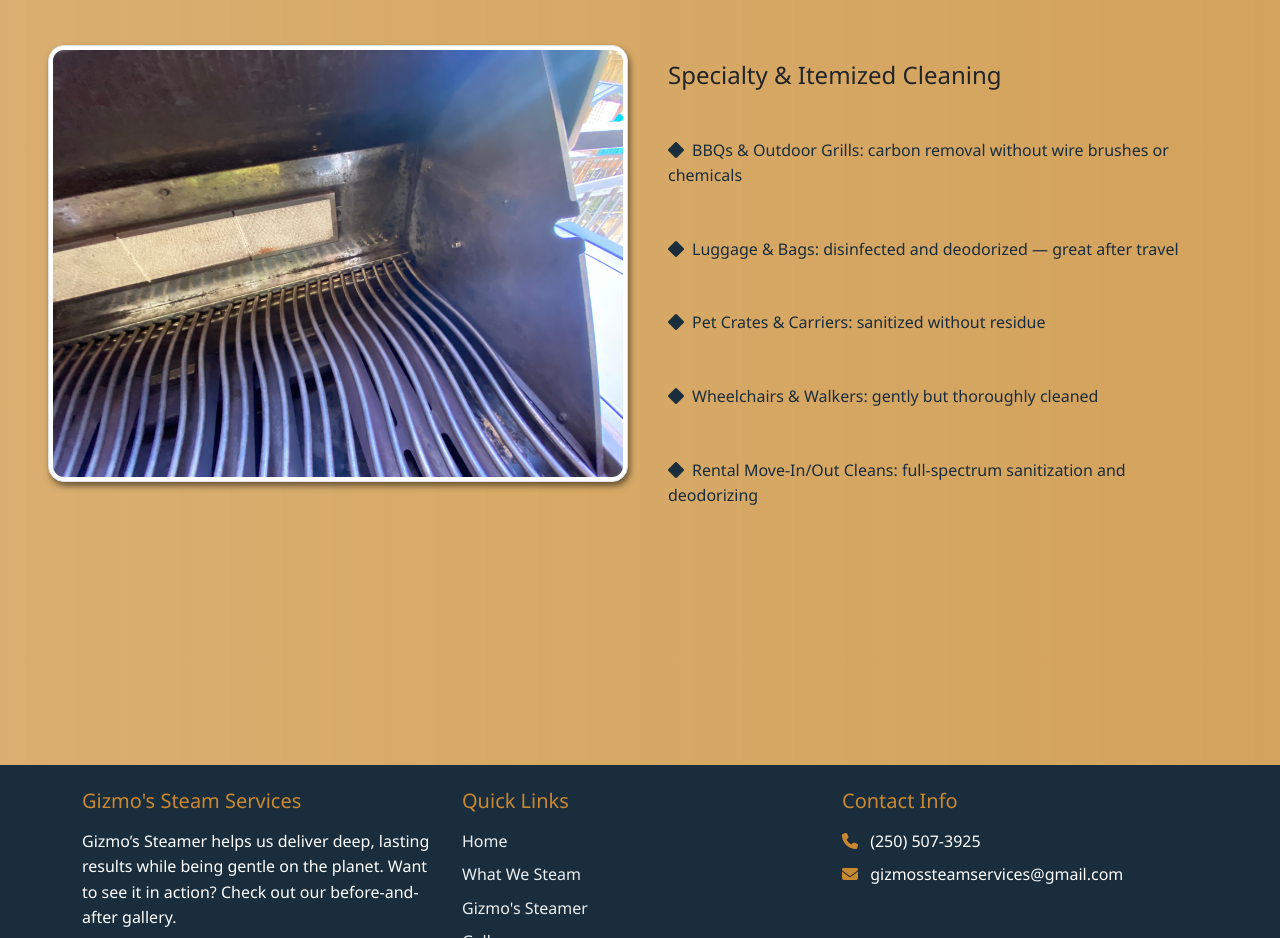
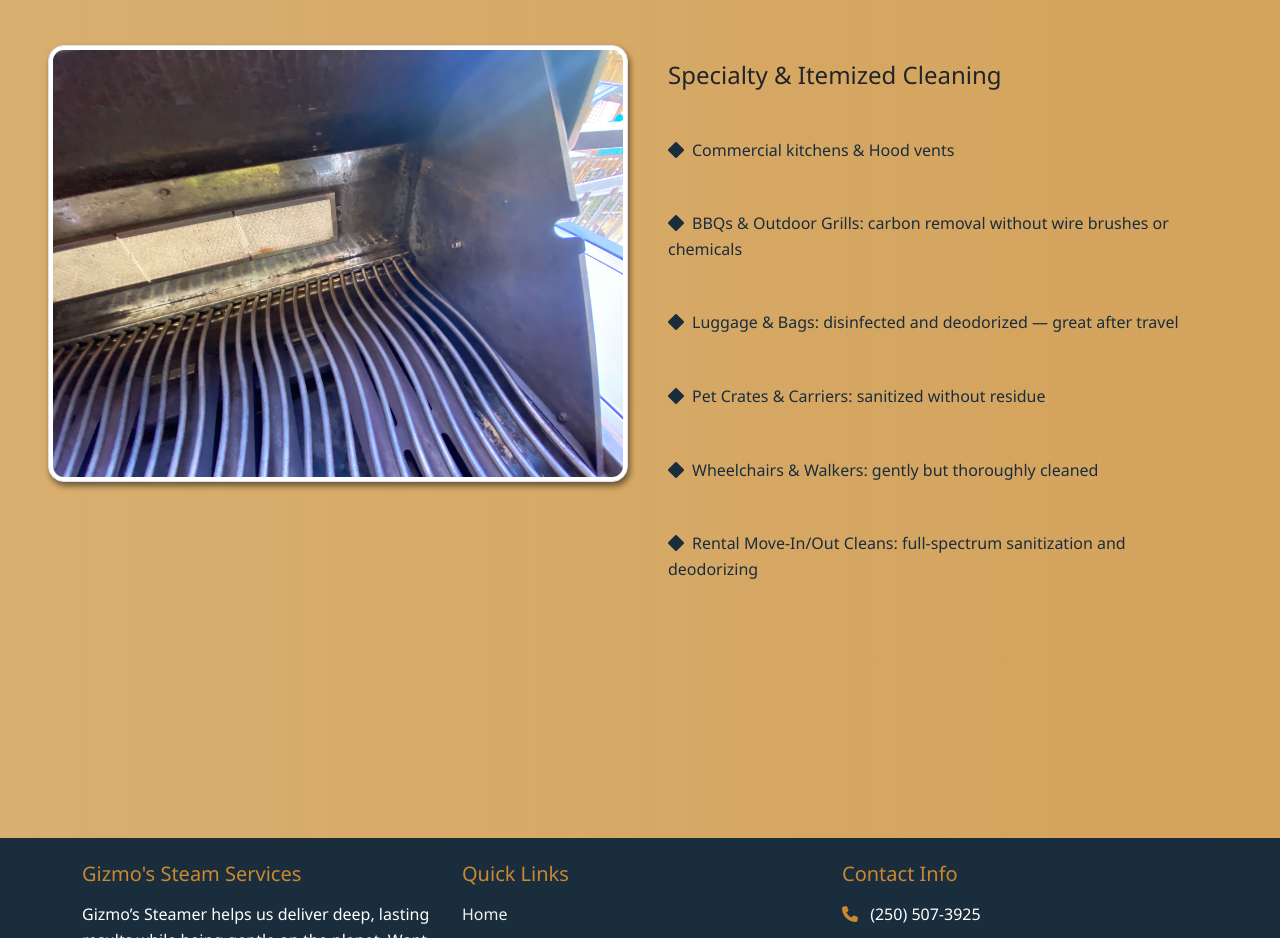
Before and after one commit to Ametherius/gizmossteamservices, a plain HTML site: page what-we-steam.html in a window 1280 px wide. Shown: the part 1120-2058 px from the top of the page. Drawn offline with nearby package versions, Linux system fonts and the light colour scheme.

Commit message:
Add New Service

```diff
--- a/what-we-steam.html
+++ b/what-we-steam.html
@@ -202,6 +202,7 @@
                             <div class="card-body">
                                 <h4 class="mb-5">Specialty & Itemized Cleaning</h4>
                                 <ul class="specialty-list list-unstyled py-auto my-auto">
+                                    <li><i class="fa-solid fa-diamond me-2"></i>Commercial kitchens & Hood vents</li>
                                     <li><i class="fa-solid fa-diamond me-2"></i>BBQs & Outdoor Grills: carbon removal without wire brushes or chemicals</li>
                                     <li><i class="fa-solid fa-diamond me-2"></i>Luggage & Bags: disinfected and deodorized — great after travel</li>
                                     <li><i class="fa-solid fa-diamond me-2"></i>Pet Crates & Carriers: sanitized without residue</li>
```
